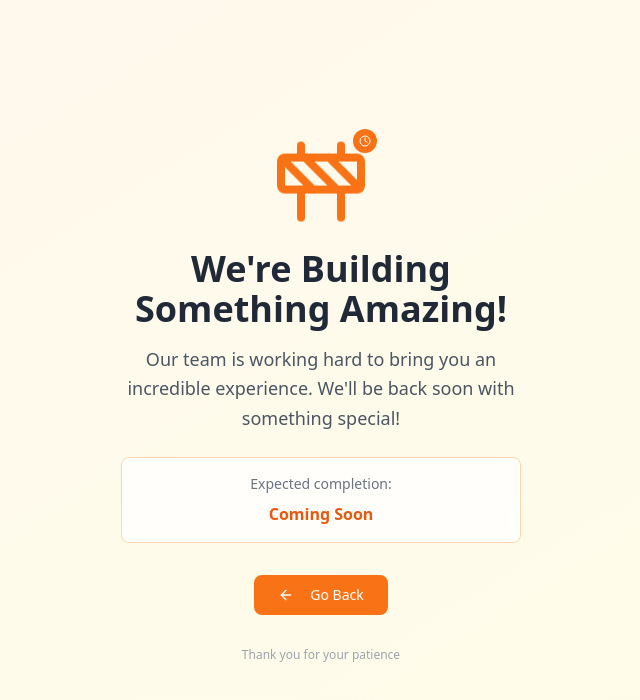
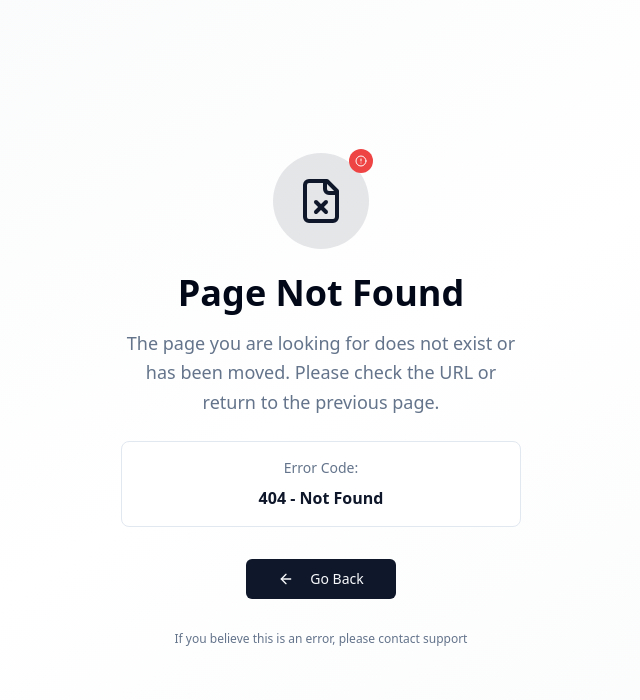
Before and after one commit to buildakash/huev-shop-verse-builder, a React (Vite) app: page /NotFound in a window 1280 px wide. Shown: the top 700 px of the page, without its empty margins (319-959 px from the left). Built offline with nearby package versions, Linux system fonts and the light colour scheme.

Commit message:
Update 404 page styling and content
Updated the 404 page's color scheme to match the store's design and revised the content for a more professional tone.

```diff
--- a/src/pages/NotFound.tsx
+++ b/src/pages/NotFound.tsx
@@ -1,7 +1,7 @@
 
 import { useLocation } from "react-router-dom";
 import { useEffect } from "react";
-import { Construction, ArrowLeft, Clock } from "lucide-react";
+import { FileX, ArrowLeft, AlertCircle } from "lucide-react";
 import { Button } from "@/components/ui/button";
 
 const NotFound = () => {
@@ -15,38 +15,40 @@ const NotFound = () => {
   }, [location.pathname]);
 
   return (
-    <div className="min-h-screen flex items-center justify-center bg-gradient-to-br from-orange-50 via-amber-50 to-yellow-50">
+    <div className="min-h-screen flex items-center justify-center bg-gradient-to-br from-gray-50 via-white to-gray-50">
       <div className="text-center max-w-md mx-auto px-6">
         <div className="mb-8">
-          <div className="flex justify-center mb-4">
+          <div className="flex justify-center mb-6">
             <div className="relative">
-              <Construction className="w-24 h-24 text-orange-500 animate-bounce" />
-              <div className="absolute -top-2 -right-2 w-6 h-6 bg-orange-500 rounded-full flex items-center justify-center">
-                <Clock className="w-3 h-3 text-white" />
+              <div className="w-24 h-24 bg-primary/10 rounded-full flex items-center justify-center">
+                <FileX className="w-12 h-12 text-primary" />
+              </div>
+              <div className="absolute -top-1 -right-1 w-6 h-6 bg-destructive rounded-full flex items-center justify-center">
+                <AlertCircle className="w-3 h-3 text-white" />
               </div>
             </div>
           </div>
-          <h1 className="text-4xl font-bold text-gray-800 mb-4">We're Building Something Amazing!</h1>
-          <p className="text-lg text-gray-600 mb-6 leading-relaxed">
-            Our team is working hard to bring you an incredible experience.
-            We'll be back soon with something special!
+          <h1 className="text-4xl font-bold text-foreground mb-4">Page Not Found</h1>
+          <p className="text-lg text-muted-foreground mb-6 leading-relaxed">
+            The page you are looking for does not exist or has been moved.
+            Please check the URL or return to the previous page.
           </p>
-          <div className="bg-white/80 backdrop-blur-sm rounded-lg p-4 mb-6 border border-orange-200">
-            <p className="text-sm text-gray-500 mb-2">Expected completion:</p>
-            <p className="text-orange-600 font-semibold">Coming Soon</p>
+          <div className="bg-card border rounded-lg p-4 mb-6">
+            <p className="text-sm text-muted-foreground mb-2">Error Code:</p>
+            <p className="text-primary font-semibold">404 - Not Found</p>
           </div>
         </div>
 
         <Button
           onClick={() => window.history.back()}
-          className="bg-orange-500 hover:bg-orange-600 text-white px-6 py-3 rounded-lg font-medium transition-all duration-300 hover:shadow-lg"
+          className="px-8 py-3 font-medium"
         >
           <ArrowLeft className="w-4 h-4 mr-2" />
           Go Back
         </Button>
 
-        <div className="mt-8 text-xs text-gray-400">
-          Thank you for your patience
+        <div className="mt-8 text-xs text-muted-foreground">
+          If you believe this is an error, please contact support
         </div>
       </div>
     </div>
--- a/src/pages/Templates/Fashion/NotFound.tsx
+++ b/src/pages/Templates/Fashion/NotFound.tsx
@@ -1,7 +1,7 @@
 
 import { useLocation } from "react-router-dom";
 import { useEffect } from "react";
-import { Construction, ArrowLeft, Clock } from "lucide-react";
+import { FileX, ArrowLeft, AlertCircle } from "lucide-react";
 import { Button } from "@/components/ui/button";
 
 const NotFound = () => {
@@ -15,38 +15,40 @@ const NotFound = () => {
   }, [location.pathname]);
 
   return (
-    <div className="min-h-screen flex items-center justify-center bg-gradient-to-br from-orange-50 via-amber-50 to-yellow-50">
+    <div className="min-h-screen flex items-center justify-center bg-gradient-to-br from-gray-50 via-white to-gray-50">
       <div className="text-center max-w-md mx-auto px-6">
         <div className="mb-8">
-          <div className="flex justify-center mb-4">
+          <div className="flex justify-center mb-6">
             <div className="relative">
-              <Construction className="w-24 h-24 text-orange-500 animate-bounce" />
-              <div className="absolute -top-2 -right-2 w-6 h-6 bg-orange-500 rounded-full flex items-center justify-center">
-                <Clock className="w-3 h-3 text-white" />
+              <div className="w-24 h-24 bg-primary/10 rounded-full flex items-center justify-center">
+                <FileX className="w-12 h-12 text-primary" />
+              </div>
+              <div className="absolute -top-1 -right-1 w-6 h-6 bg-destructive rounded-full flex items-center justify-center">
+                <AlertCircle className="w-3 h-3 text-white" />
               </div>
             </div>
           </div>
-          <h1 className="text-4xl font-bold text-gray-800 mb-4">We're Building Something Amazing!</h1>
-          <p className="text-lg text-gray-600 mb-6 leading-relaxed">
-            Our team is working hard to bring you an incredible experience.
-            We'll be back soon with something special!
+          <h1 className="text-4xl font-bold text-foreground mb-4">Page Not Found</h1>
+          <p className="text-lg text-muted-foreground mb-6 leading-relaxed">
+            The page you are looking for does not exist or has been moved.
+            Please check the URL or return to the previous page.
           </p>
-          <div className="bg-white/80 backdrop-blur-sm rounded-lg p-4 mb-6 border border-orange-200">
-            <p className="text-sm text-gray-500 mb-2">Expected completion:</p>
-            <p className="text-orange-600 font-semibold">Coming Soon</p>
+          <div className="bg-card border rounded-lg p-4 mb-6">
+            <p className="text-sm text-muted-foreground mb-2">Error Code:</p>
+            <p className="text-primary font-semibold">404 - Not Found</p>
           </div>
         </div>
 
         <Button
           onClick={() => window.history.back()}
-          className="bg-orange-500 hover:bg-orange-600 text-white px-6 py-3 rounded-lg font-medium transition-all duration-300 hover:shadow-lg"
+          className="px-8 py-3 font-medium"
         >
           <ArrowLeft className="w-4 h-4 mr-2" />
           Go Back
         </Button>
 
-        <div className="mt-8 text-xs text-gray-400">
-          Thank you for your patience
+        <div className="mt-8 text-xs text-muted-foreground">
+          If you believe this is an error, please contact support
         </div>
       </div>
     </div>
```
